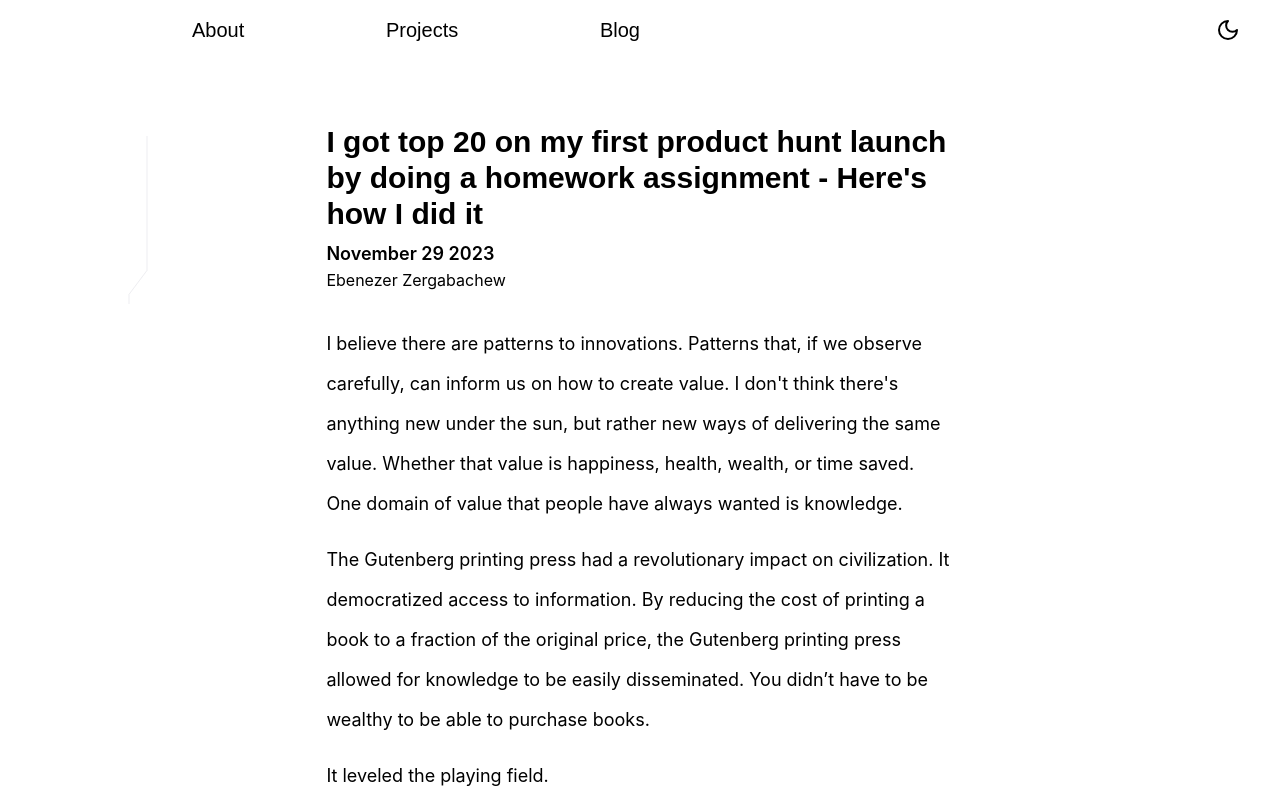
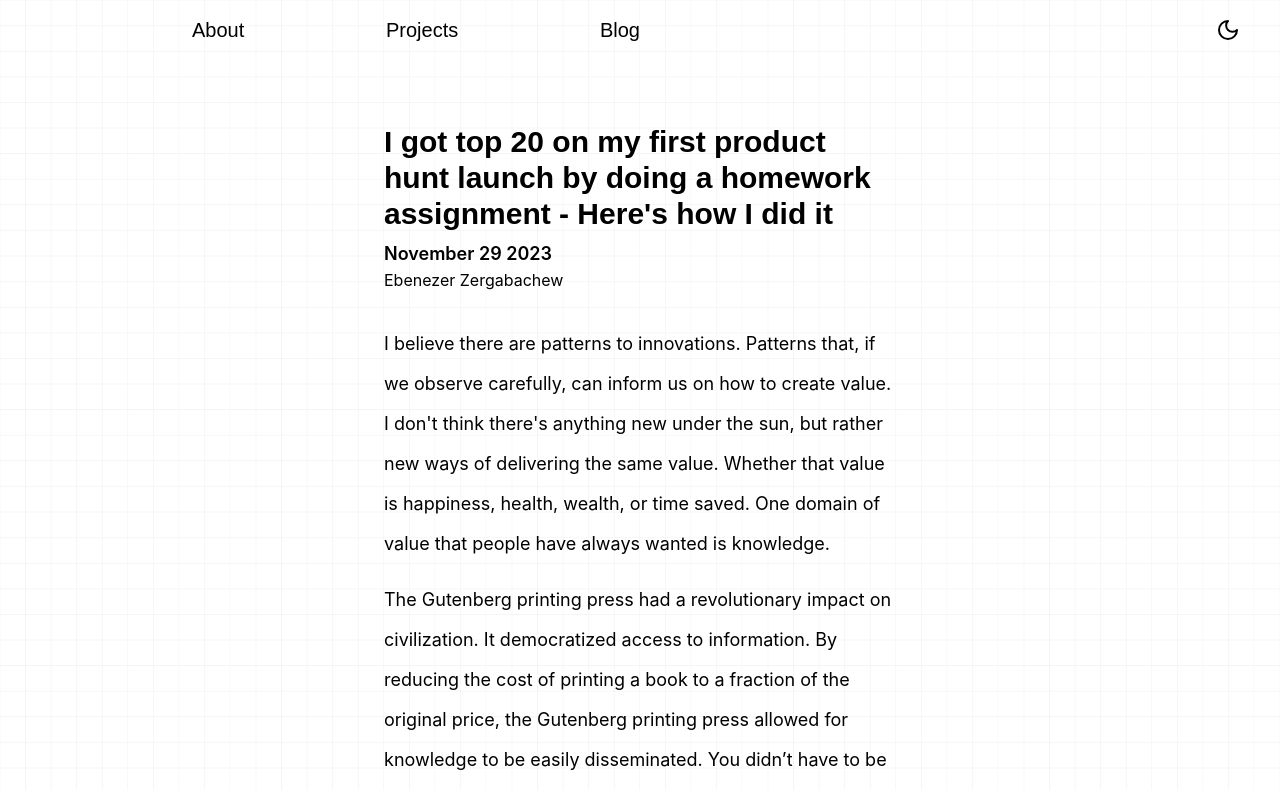
Before and after one commit to EbenZergaw/ebnzr-me, a Next.js app: page /posts/first-product-hunt-launch in a window 1280 px wide. Shown: the top 790 px of the page. Built offline with nearby package versions, Linux system fonts and the light colour scheme.

Commit message:
bg pattern

```diff
--- a/app/globals.css
+++ b/app/globals.css
@@ -4,6 +4,13 @@
 
 @import url('https://fonts.googleapis.com/css2?family=Chakra+Petch:ital,wght@0,300;0,400;0,500;0,600;0,700;1,300;1,400;1,500;1,600;1,700&display=swap');
 @import url('https://fonts.googleapis.com/css2?family=Inter:ital,opsz,wght@0,14..32,100..900;1,14..32,100..900&display=swap');
+
+html{
+  background-image: url('../public/pattern.png');
+  background-size: 20%;
+  background-repeat: repeat;
+
+}
 
 h1, h2, h3, .chakra{
     font-family: 'Chakra Petch', sans-serif;
--- a/app/posts/[slug]/page.tsx
+++ b/app/posts/[slug]/page.tsx
@@ -51,6 +51,8 @@ const components = {
 
     h2: (props: any) => <h2 className="font-bold text-2xl mt-4" {...props} />,
 
+    h3: (props: any) => <h2 className="font-bold text-2xl mt-4" {...props} />,
+
     strong: (props: any) => <strong className="font-semibold" {...props} />,
 
     em: (props: any) => <em className="italic text-blue-500" {...props} />,
@@ -71,8 +73,8 @@ function PostPage({ params }: any) {
   const props = getPost(params);
 
   return (
-    <TracingBeam>
-        <article className="w-[70%] mx-auto">
+    <>
+        <article className="lg:w-[40%] mx-auto">
         <h1 className="font-bold text-3xl mb-2">{props.frontmatter.title}</h1>
         <span className="text-lg font-semibold">
             {props.frontmatter.date}
@@ -86,7 +88,7 @@ function PostPage({ params }: any) {
             components={components}
         ></MDXRemote>
         </article>
-    </TracingBeam>
+    </>
   );
 }
 
--- a/app/projects/page.tsx
+++ b/app/projects/page.tsx
@@ -135,7 +135,7 @@ const cards = [
   {
     title: "Combat Crafter",
     titleClass: "text-red-700",
-    borderClass: "border-red-900 red-glow",
+    borderClass: "border-red-900 red-glow bg-white dark:bg-[#0B0E13]",
     description: `A game development project I worked on.`,
     src: "https://res.cloudinary.com/dp56p8qeg/image/upload/v1728435589/aoa6t8qgx0cqbixzsh76.png",
     ctaText: "Learn More",
--- a/components/ui/tracing-beam.tsx
+++ b/components/ui/tracing-beam.tsx
@@ -86,7 +86,7 @@ export const TracingBeam = ({
           className=" ml-4 block"
           aria-hidden="true"
         >
-          <motion.path
+          {/* <motion.path
             d={`M 1 0V -36 l 18 24 V ${svgHeight * 0.8} l -18 24V ${svgHeight}`}
             fill="none"
             stroke="#9091A0"
@@ -94,12 +94,12 @@ export const TracingBeam = ({
             transition={{
               duration: 10,
             }}
-          ></motion.path>
+          ></motion.path> */}
           <motion.path
             d={`M 1 0V -36 l 18 24 V ${svgHeight * 0.8} l -18 24V ${svgHeight}`}
             fill="none"
             stroke="url(#gradient)"
-            strokeWidth="1.25"
+            strokeWidth="1"
             className="motion-reduce:hidden"
             transition={{
               duration: 10,
```
Also changed, not shown: public/pattern.png (added).
